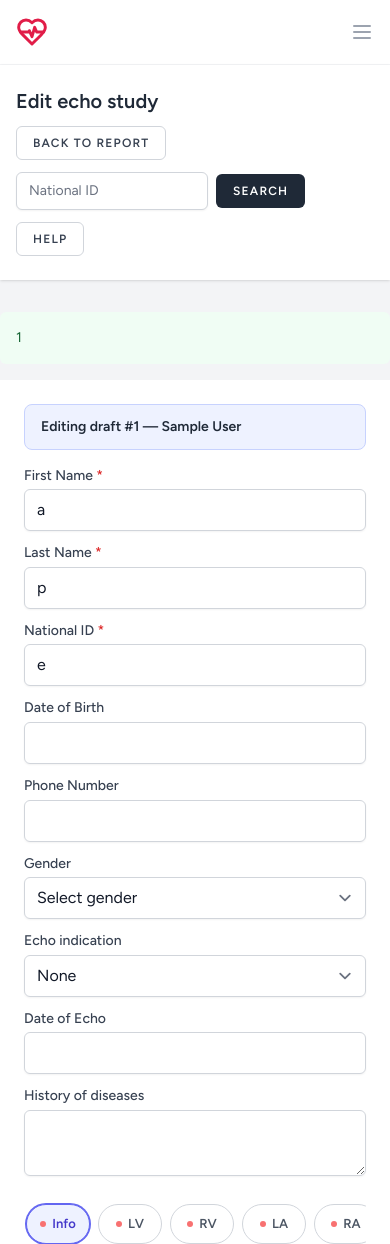
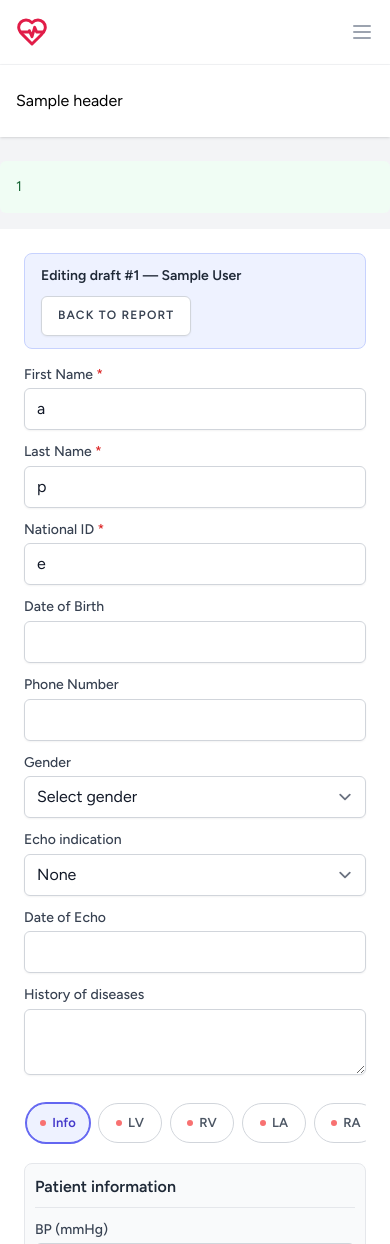
Before and after one commit to chethober/heart-portal, a Laravel app: template resources/views/studies/form.blade.php in a window 390 px wide. Shown: the top 1244 px of the page. Run offline with Laravel 12, Linux system fonts and the light colour scheme; a user stored in the database is signed in; tables that the repository leaves empty hold one stand-in row (values such as "Sample post"); the template is opened without the code that fills it: most values are stand-ins (such as "Sample title", 1, 10 or a date in 2020); style sheets or scripts are compiled from the project's sources; parts of the project's set-up code (start-up, migrations or seed data) failed here and were passed over.

Commit message:
Move the patient search and help into the top navbar
The dashboard no longer has a header row under the navbar. The National
ID search (Enter to search, with a magnifier icon) and Help now sit in
the navbar beside the language switcher, and in the mobile menu. The
hospital name moved into the user menu, the page title names the browser
tab, and Edit/Amend show "Back to report" in the form's edit banner.

The desktop navbar now collapses to the mobile menu below the lg
breakpoint to fit the extra items, so front-end assets must be rebuilt.

Co-Authored-By: Claude Opus 5.5 <noreply@anthropic.com>

```diff
--- a/resources/views/components/dashboard-layout.blade.php
+++ b/resources/views/components/dashboard-layout.blade.php
@@ -1,42 +1,11 @@
-{{-- Shared shell for every dashboard section: header with patient search and help, and flash messages.
-     The sections themselves are linked from the top navigation. --}}
+{{-- Shared shell for every dashboard section: flash messages and the content card. The sections,
+     patient search and help are in the top navigation; the title names the browser tab. --}}
 @props(['title'])
 
-@php
-    $user = Auth::user();
-@endphp
+<x-app-layout>
+    <x-slot name="title">{{ $title }}</x-slot>
 
-<x-app-layout>
-    <x-slot name="header">
-        <div class="flex flex-wrap items-center justify-between gap-3">
-            <div>
-                <h2 class="font-semibold text-xl text-gray-800 leading-tight">{{ $title }}</h2>
-                @if ($user->hospital)
-                    <p class="mt-1 text-sm text-gray-500">{{ $user->hospital->name }}</p>
-                @endif
-            </div>
-            <div class="flex flex-wrap items-center gap-3">
-                {{ $actions ?? '' }}
-                @can('patients.view')
-                    <form method="GET" action="{{ route('patients.index') }}" class="flex items-center gap-2" role="search">
-                        <label for="header-national-id" class="sr-only">{{ __('National ID') }}</label>
-                        @php($onPatients = request()->routeIs('patients.index'))
-                        <input id="header-national-id" name="nationalID" type="search" required
-                               value="{{ $onPatients ? request()->query('nationalID') : '' }}"
-                               @if ($onPatients && blank(request()->query('nationalID'))) autofocus @endif
-                               placeholder="{{ __('National ID') }}"
-                               class="no-voice block w-48 rounded-md border-gray-300 py-2 text-sm shadow-sm focus:border-indigo-500 focus:ring-indigo-500">
-                        <button type="submit" class="inline-flex items-center px-4 py-2 bg-gray-800 border border-transparent rounded-md font-semibold text-xs text-white uppercase tracking-widest hover:bg-gray-700">{{ __('Search') }}</button>
-                    </form>
-                @endcan
-                @if ($user->hospital_id)
-                    <a href="{{ route('help') }}" class="inline-flex items-center px-4 py-2 bg-white border border-gray-300 rounded-md font-semibold text-xs text-gray-700 uppercase tracking-widest hover:bg-gray-50">{{ __('Help') }}</a>
-                @endif
-            </div>
-        </div>
-    </x-slot>
-
-    <div class="py-8">
+    <div class="py-6">
         <div class="max-w-7xl mx-auto sm:px-6 lg:px-8 space-y-4">
             @if (session('status'))
                 <div class="rounded-md bg-green-50 p-4 text-sm text-green-800" role="status">{{ session('status') }}</div>
--- a/resources/views/layouts/app.blade.php
+++ b/resources/views/layouts/app.blade.php
@@ -5,7 +5,7 @@
         <meta name="viewport" content="width=device-width, initial-scale=1">
         <meta name="csrf-token" content="{{ csrf_token() }}">
 
-        <title>{{ config('app.name', 'Laravel') }}</title>
+        <title>{{ isset($title) ? $title.' · ' : '' }}{{ config('app.name', 'Laravel') }}</title>
 
         <!-- Fonts -->
         <link rel="preconnect" href="https://fonts.bunny.net">
--- a/resources/views/layouts/navigation.blade.php
+++ b/resources/views/layouts/navigation.blade.php
@@ -4,6 +4,8 @@
     $navLinks = $navUser->isPlatformAdmin() || $navUser->hospital?->isActive()
         ? \App\Support\NavigationLinks::for($navUser)
         : [];
+    $navSearch = $navLinks !== [] && $navUser->can('patients.view');
+    $navNationalID = request()->routeIs('patients.index') ? (string) request()->query('nationalID', '') : '';
 @endphp
 
 <nav x-data="{ open: false }" class="bg-white border-b border-gray-100">
@@ -19,7 +21,7 @@
                 </div>
 
                 <!-- Navigation Links -->
-                <div class="hidden space-x-8 rtl:space-x-reverse sm:-my-px sm:ms-10 sm:flex">
+                <div class="hidden space-x-6 rtl:space-x-reverse lg:-my-px lg:ms-8 lg:flex">
                     @foreach ($navLinks as $link)
                         <x-nav-link :href="$link['url']" :active="$link['active']" class="gap-2 whitespace-nowrap" :aria-current="$link['active'] ? 'page' : null">
                             {{ $link['label'] }}
@@ -31,8 +33,25 @@
                 </div>
             </div>
 
-            <!-- Settings Dropdown -->
-            <div class="hidden sm:flex sm:items-center sm:ms-6 gap-3">
+            <!-- Patient search, help and settings -->
+            <div class="hidden lg:flex lg:items-center lg:ms-6 gap-4">
+                @if ($navSearch)
+                    <form method="GET" action="{{ route('patients.index') }}" class="relative" role="search">
+                        <label for="nav-national-id" class="sr-only">{{ __('National ID') }}</label>
+                        <svg class="pointer-events-none absolute inset-y-0 start-0 ms-3 h-full w-4 text-gray-400" xmlns="http://www.w3.org/2000/svg" viewBox="0 0 20 20" fill="currentColor" aria-hidden="true">
+                            <path fill-rule="evenodd" d="M9 3.5a5.5 5.5 0 1 0 0 11 5.5 5.5 0 0 0 0-11ZM2 9a7 7 0 1 1 12.45 4.39l3.08 3.08a.75.75 0 1 1-1.06 1.06l-3.08-3.08A7 7 0 0 1 2 9Z" clip-rule="evenodd" />
+                        </svg>
+                        <input id="nav-national-id" name="nationalID" type="search" required
+                               value="{{ $navNationalID }}"
+                               @if (request()->routeIs('patients.index') && $navNationalID === '') autofocus @endif
+                               placeholder="{{ __('National ID') }}"
+                               class="no-voice block w-44 rounded-md border-gray-300 py-1.5 ps-9 text-sm shadow-sm focus:border-indigo-500 focus:ring-indigo-500">
+                        <button type="submit" class="sr-only">{{ __('Search') }}</button>
+                    </form>
+                @endif
+                @if ($navUser->hospital_id)
+                    <a href="{{ route('help') }}" class="text-sm font-medium text-gray-500 hover:text-gray-700">{{ __('Help') }}</a>
+                @endif
                 <x-language-switcher />
                 <x-dropdown align="right" width="48">
                     <x-slot name="trigger">
@@ -48,6 +67,9 @@
                     </x-slot>
 
                     <x-slot name="content">
+                        @if ($navUser->hospital)
+                            <div class="px-4 py-2 text-xs text-gray-500 border-b border-gray-100">{{ $navUser->hospital->name }}</div>
+                        @endif
                         <x-dropdown-link :href="route('profile.edit')">
                             {{ __('Profile') }}
                         </x-dropdown-link>
@@ -67,8 +89,8 @@
             </div>
 
             <!-- Hamburger -->
-            <div class="-me-2 flex items-center sm:hidden">
-                <button @click="open = ! open" class="inline-flex items-center justify-center p-2 rounded-md text-gray-400 hover:text-gray-500 hover:bg-gray-100 focus:outline-none focus:bg-gray-100 focus:text-gray-500 transition duration-150 ease-in-out">
+            <div class="-me-2 flex items-center lg:hidden">
+                <button @click="open = ! open" class="inline-flex items-center justify-center p-2 rounded-md text-gray-400 hover:text-gray-500 hover:bg-gray-100 focus:outline-none focus:bg-gray-100 focus:text-gray-500 transition duration-150 ease-in-out" aria-label="{{ __('Toggle navigation menu') }}">
                     <svg class="h-6 w-6" stroke="currentColor" fill="none" viewBox="0 0 24 24">
                         <path :class="{'hidden': open, 'inline-flex': ! open }" class="inline-flex" stroke-linecap="round" stroke-linejoin="round" stroke-width="2" d="M4 6h16M4 12h16M4 18h16" />
                         <path :class="{'hidden': ! open, 'inline-flex': open }" class="hidden" stroke-linecap="round" stroke-linejoin="round" stroke-width="2" d="M6 18L18 6M6 6l12 12" />
@@ -79,7 +101,18 @@
     </div>
 
     <!-- Responsive Navigation Menu -->
-    <div :class="{'block': open, 'hidden': ! open}" class="hidden sm:hidden">
+    <div :class="{'block': open, 'hidden': ! open}" class="hidden lg:hidden">
+        @if ($navSearch)
+            <form method="GET" action="{{ route('patients.index') }}" class="flex gap-2 px-4 pt-3" role="search">
+                <label for="nav-national-id-mobile" class="sr-only">{{ __('National ID') }}</label>
+                <input id="nav-national-id-mobile" name="nationalID" type="search" required
+                       value="{{ $navNationalID }}"
+                       placeholder="{{ __('National ID') }}"
+                       class="no-voice block w-full rounded-md border-gray-300 text-sm shadow-sm focus:border-indigo-500 focus:ring-indigo-500">
+                <button type="submit" class="inline-flex items-center px-4 py-2 bg-gray-800 border border-transparent rounded-md font-semibold text-xs text-white uppercase tracking-widest hover:bg-gray-700">{{ __('Search') }}</button>
+            </form>
+        @endif
+
         <div class="pt-2 pb-3 space-y-1">
             @foreach ($navLinks as $link)
                 <x-responsive-nav-link :href="$link['url']" :active="$link['active']">
@@ -89,6 +122,11 @@
                     @endif
                 </x-responsive-nav-link>
             @endforeach
+            @if ($navUser->hospital_id)
+                <x-responsive-nav-link :href="route('help')" :active="false">
+                    {{ __('Help') }}
+                </x-responsive-nav-link>
+            @endif
         </div>
 
         <!-- Responsive Settings Options -->
@@ -96,6 +134,9 @@
             <div class="px-4">
                 <div class="font-medium text-base text-gray-800">{{ $navUser->name }}</div>
                 <div class="font-medium text-sm text-gray-500">{{ $navUser->email }}</div>
+                @if ($navUser->hospital)
+                    <div class="text-sm text-gray-500">{{ $navUser->hospital->name }}</div>
+                @endif
             </div>
 
             <div class="mt-3 space-y-1">
--- a/resources/views/studies/form.blade.php
+++ b/resources/views/studies/form.blade.php
@@ -12,12 +12,6 @@
 @endphp
 
 <x-dashboard-layout :title="$title">
-    @if ($editing)
-        <x-slot name="actions">
-            <a href="{{ route('studies.show', $study) }}" class="inline-flex items-center px-4 py-2 bg-white border border-gray-300 rounded-md font-semibold text-xs text-gray-700 uppercase tracking-widest hover:bg-gray-50">{{ __('Back to report') }}</a>
-        </x-slot>
-    @endif
-
     <link rel="stylesheet" href="/legacy/persianDatepicker/css/persianDatepicker-default.css">
     <link rel="stylesheet" href="/legacy/voice-input.css">
     <script src="/legacy/persianDatepicker/js/jquery-1.10.1.min.js"></script>
@@ -48,10 +42,13 @@
       <input type="hidden" name="_token" value="{{ csrf_token() }}" />
       @if ($editing)
       <div class="edit-banner {{ $amending ? 'is-amending' : '' }}">
-        <p class="edit-banner-title">
-          {{ $amending ? 'Amending signed report' : 'Editing draft' }} #{{ $study->id }}
-          — {{ $study->patient->first_name.' '.$study->patient->last_name }}
-        </p>
+        <div class="edit-banner-head">
+          <p class="edit-banner-title">
+            {{ $amending ? 'Amending signed report' : 'Editing draft' }} #{{ $study->id }}
+            — {{ $study->patient->first_name.' '.$study->patient->last_name }}
+          </p>
+          <a href="{{ route('studies.show', $study) }}" class="ef-btn ef-btn-secondary">{{ __('Back to report') }}</a>
+        </div>
         @if ($amending)
         <div class="field">
           <label for="amendment_reason">Reason for amendment <span class="req">*</span></label>
--- a/resources/views/studies/partials/form-styles.php
+++ b/resources/views/studies/partials/form-styles.php
@@ -292,6 +292,14 @@
   #echo-app .edit-banner.is-amending {
     border-color: #fde68a;
     background: #fffbeb;
+  }
+
+  #echo-app .edit-banner-head {
+    display: flex;
+    flex-wrap: wrap;
+    align-items: center;
+    justify-content: space-between;
+    gap: 10px;
   }
 
   #echo-app .edit-banner-title {
```
Also changed, not shown: tests/Feature/DashboardTest.php (+9 -3 lines), CHANGELOG.md.
